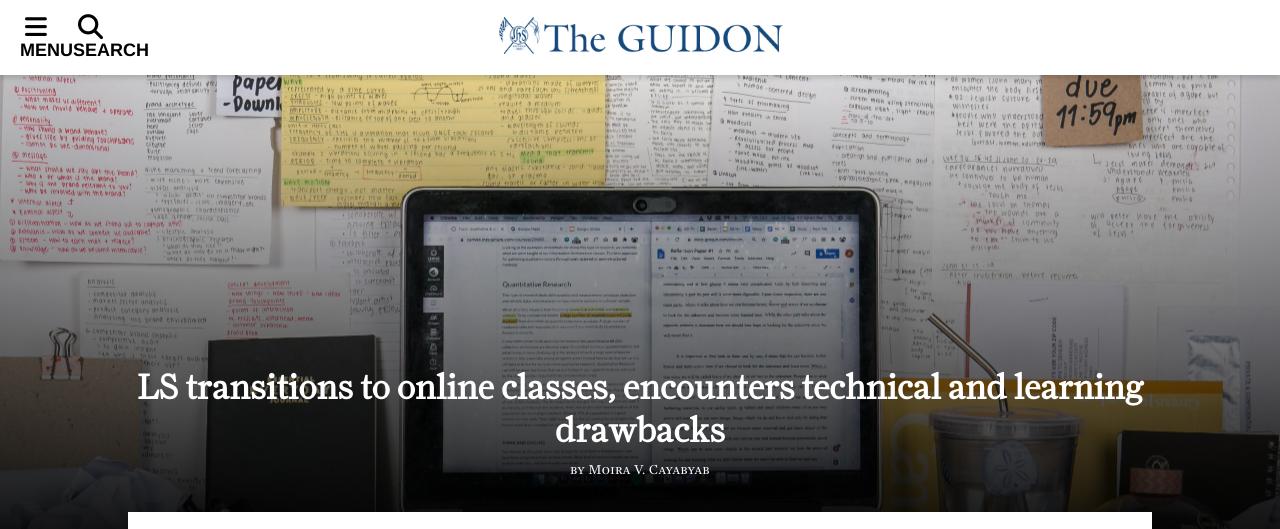
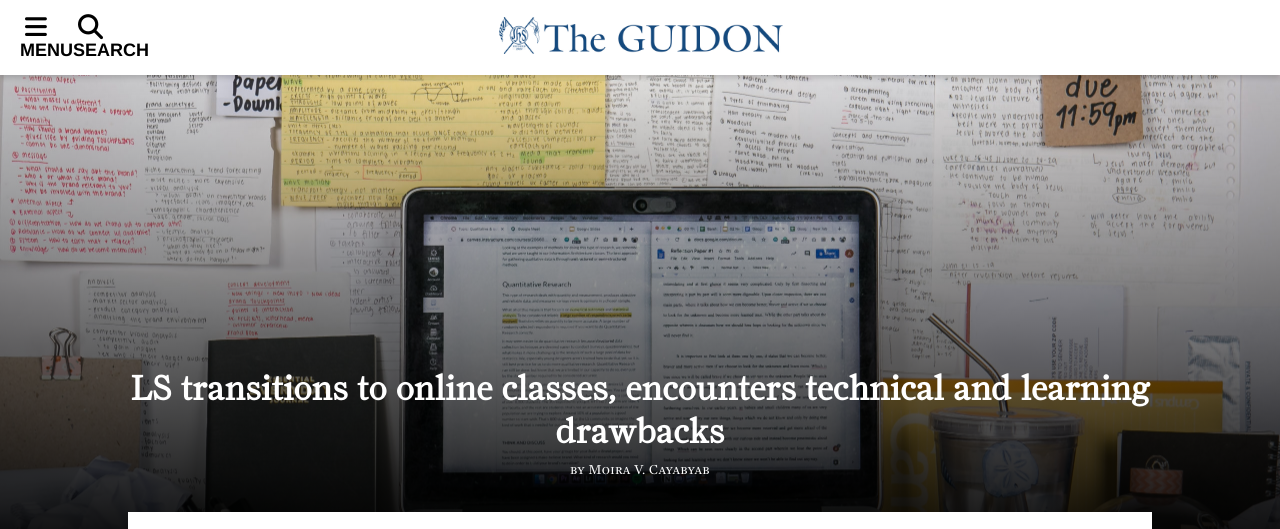
Before and after one commit to CharmNaciongayo/The-Guidon-Landing-Page, a plain HTML site: page index.html in a window 1280 px wide. Shown: the top 529 px of the page. Drawn offline with Linux system fonts and the light colour scheme.

Commit message:
Update style.css

```diff
--- a/style.css
+++ b/style.css
@@ -164,9 +164,10 @@ input::placeholder {
     color: white;
     position: relative;
     font-weight: bold;
-    font-size: 35px;
+    font-size: 34.5px;
     font-family: "Farnham Display";
-    letter-spacing: .001em;
+    letter-spacing: 0.2px;
+    word-spacing: 2px;
     line-height: 1.25em;
     margin-bottom: -8px;
     text-decoration: none;
```
